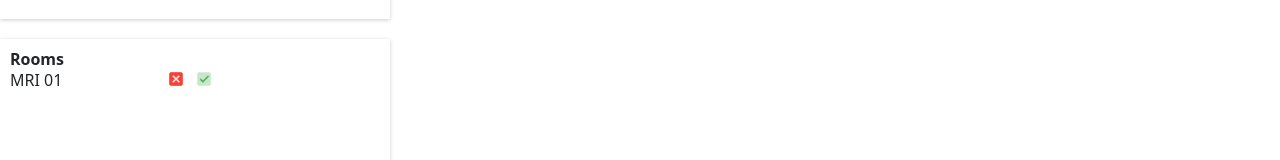
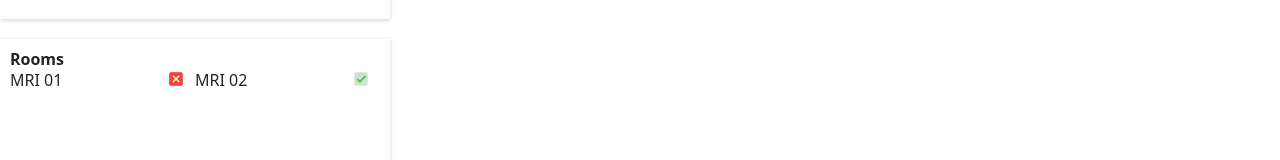
Before and after one commit to krismac12/IAB_330_A2_R7, a React (Create React App) app in the folder my-app/: page / in a window 1280 px wide. Shown: the part 462-622 px from the top of the page. Built offline with nearby package versions, Linux system fonts and the light colour scheme.

Commit message:
Small error

```diff
--- a/my-app/src/App.js
+++ b/my-app/src/App.js
@@ -27,7 +27,7 @@ function App() {
     y:"30px",
     roomCount: 1,
     inUse: true,
-    Name: "MRI 02",
+    name: "MRI 02",
     inUseBy: "Jack brown",
     timeInUse: "0070",
     bookedUntill: "0050",
```
